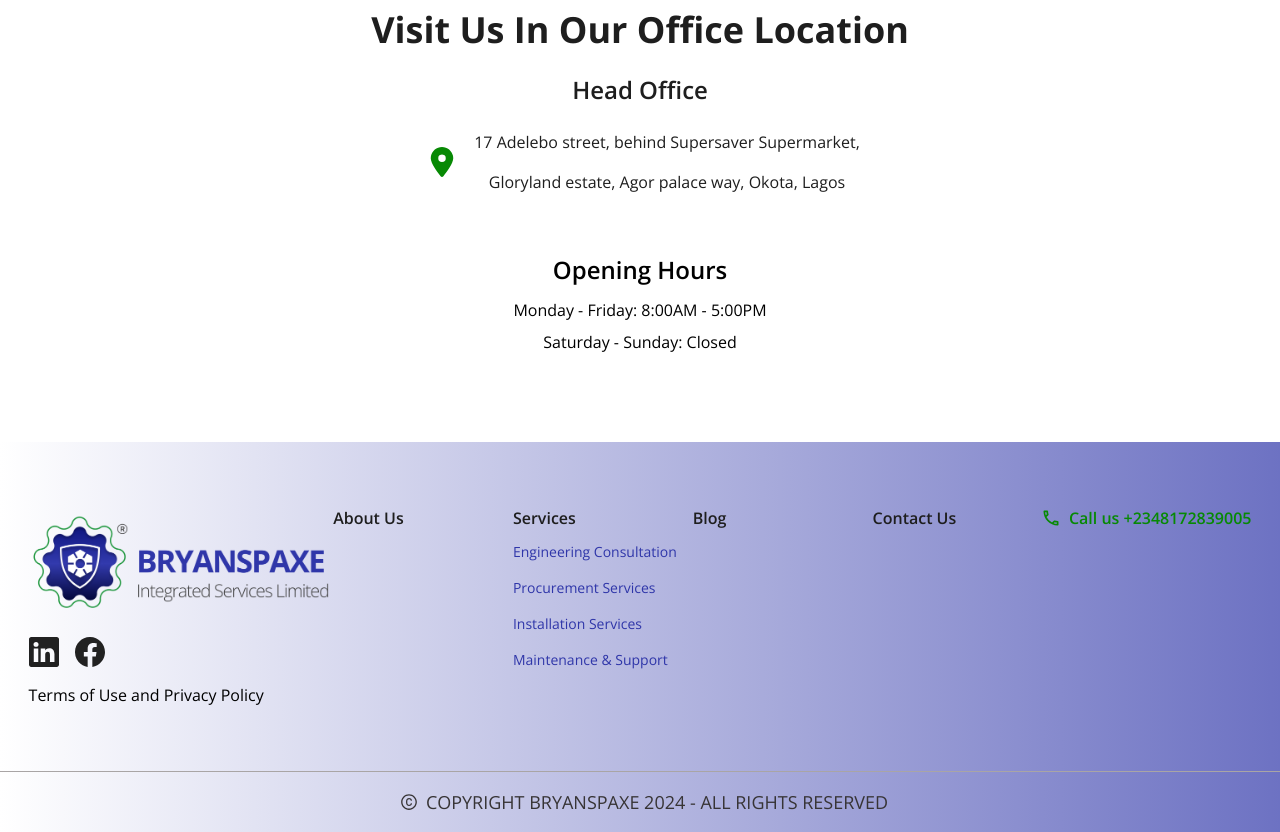
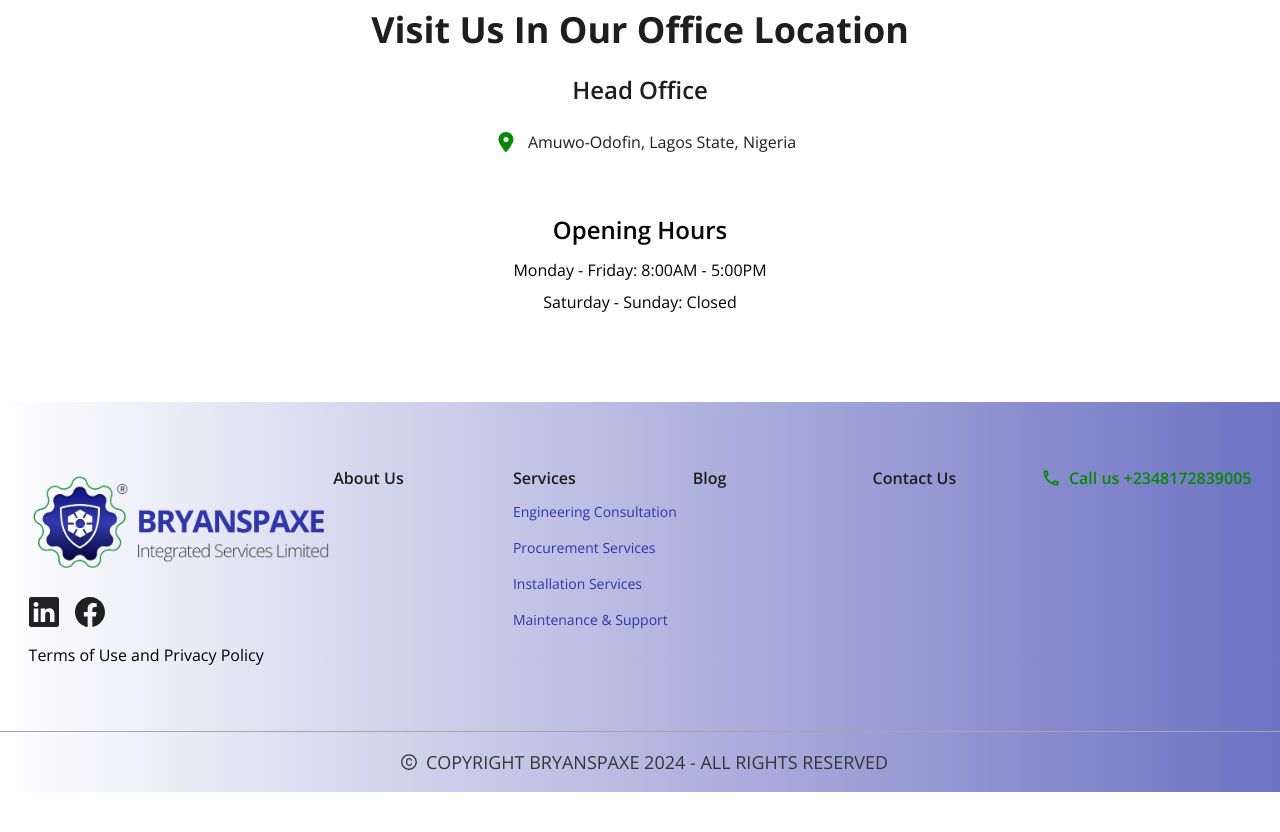
Before and after one commit to Juliet-07/bryanspaxe, a React (Vite) app: page /contactUs in a window 1280 px wide. Shown: the part 2640-3472 px from the top of the page. After the commit the page ends 3432 px from the top, so only its background shows below. Built offline with nearby package versions, Linux system fonts and the light colour scheme; the HTML template or start-up script is replaced by a standard one.

Commit message:
address change

```diff
--- a/src/pages/Contact.jsx
+++ b/src/pages/Contact.jsx
@@ -238,11 +238,10 @@
           </p>
           <div className="flex items-center p-4 font-primaryRegular">
             <span className="mx-3">
-              <FaLocationDot color="#078904" size={30} />
-            </span>{" "}
-            <p className="md:w-[397px] leading-10">
-              17 Adelebo street, behind Supersaver Supermarket, Gloryland
-              estate, Agor palace way, Okota, Lagos{" "}
+              <FaLocationDot color="#078904" size={20} />
+            </span>
+            <p className="leading-10">
+              Amuwo-Odofin, Lagos State, Nigeria
             </p>
           </div>
           {/* <p className="font-primaryRegular">Lagos, Nigeria</p> */}
```
Also changed, not shown: src/assets/skld.jpg (added).
